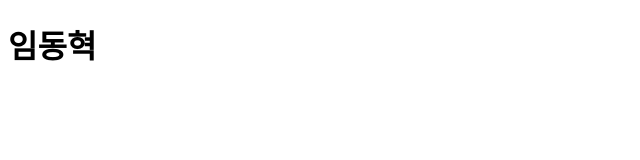
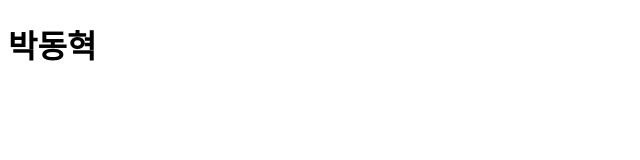
Before and after one commit to wonhyeoung/kosta6000, a plain HTML site: page GitProject/WebContent/index.html in a window 1280 px wide. Shown: the full height of the page, 0-640 px from the left. Drawn offline with Linux system fonts and the light colour scheme.

Commit message:
임동혁 > 박동혁

```diff
--- a/GitProject/WebContent/index.html
+++ b/GitProject/WebContent/index.html
@@ -5,6 +5,6 @@
 <title>Insert title here</title>
 </head>
 <body>
-	<h1>임동혁</h1>
+	<h1>박동혁</h1>
 </body>
 </html>
```
